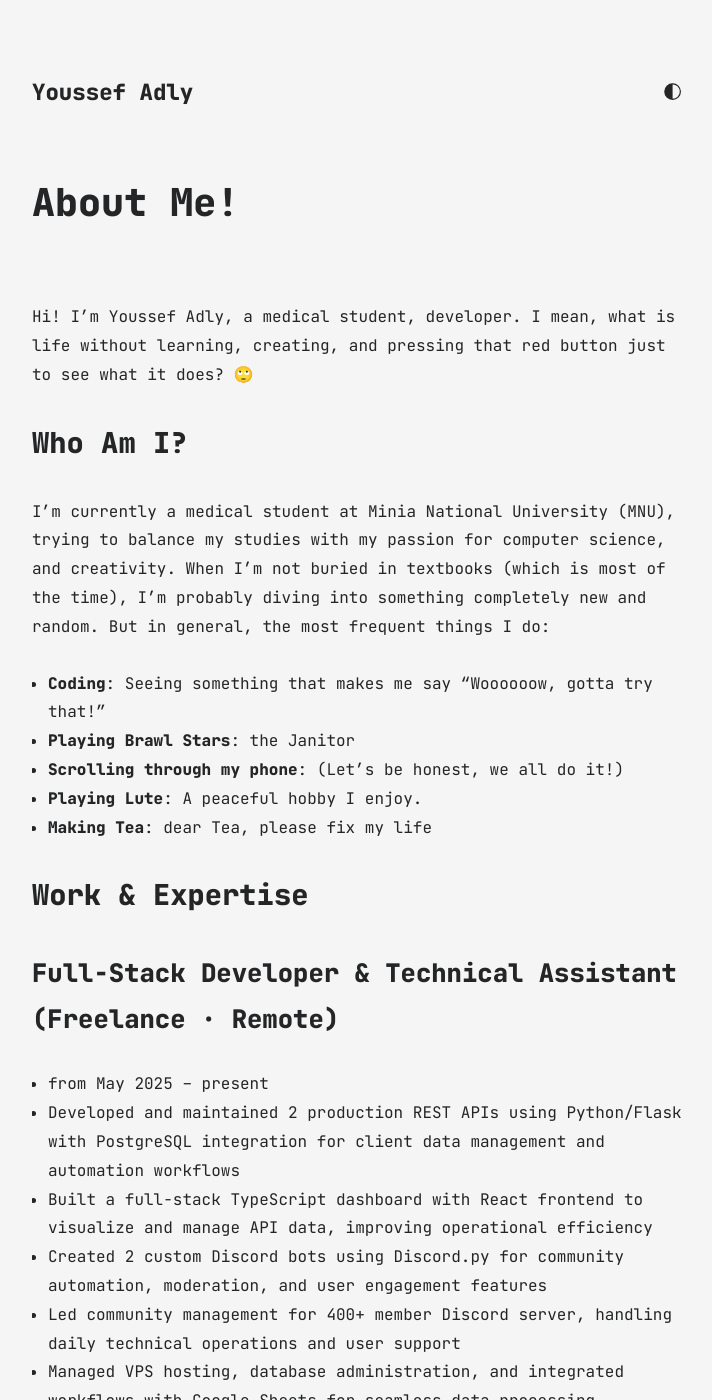
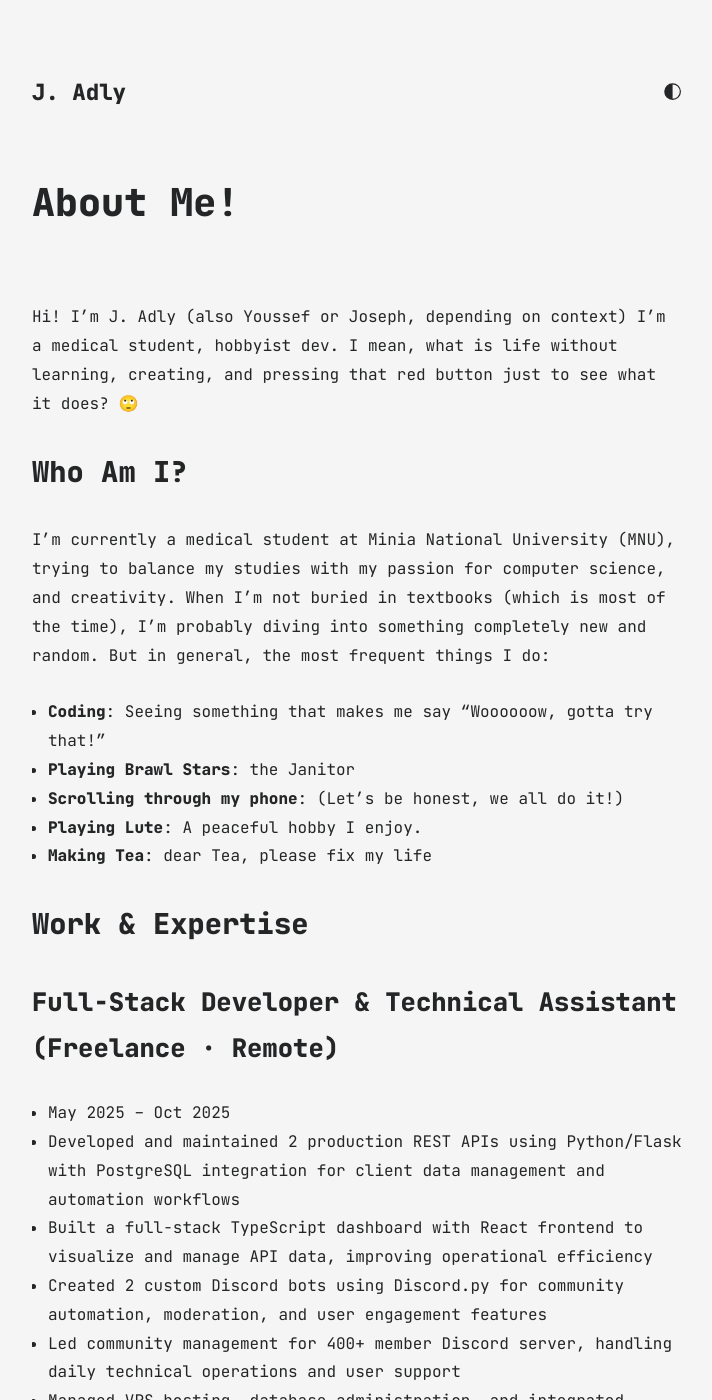
Before and after one commit to youssefadly237/youssefadly237.github.io, a Jekyll site: the page built from all_collections/_items/ME.md, in a window 1280 px wide and 1400 px high. Shown: the whole window, without its empty margins (283-995 px from the left). Built offline with Jekyll 4.4.1, drawn with Linux system fonts in a browser that asks for light colours; some of the changed text lies outside the part shown.

Commit message:
update the projects; change my name from Youssef to J.; fix markdown linting;

```diff
--- a/_config.yml
+++ b/_config.yml
@@ -1,9 +1,9 @@
-title: Youssef Adly
+title: J. Adly
 markdown: kramdown
 
 # for atom feed
 author:
-  name: Youssef Adly
+  name: J. Adly
   email: youssefadly237@gmail.com
 
 log_level: info
--- a/_includes/head.html
+++ b/_includes/head.html
@@ -12,12 +12,12 @@
     name="keywords"
     content="STEM, Youssef Adly, personal blog, coding, medicine, medical student, tech enthusiast, web development, hobbyist developer, programming"
   />
-  <meta name="author" content="Youssef Adly" />
+  <meta name="author" content="J. Adly" />
 
   <!-- Open Graph Meta Tags (for social sharing) -->
   <meta
     property="og:title"
-    content="Youssef Adly | Medical Student, STEM Enthusiast, Hobbyist Developer"
+    content="J. Adly | Medical Student, STEM Enthusiast, Hobbyist Developer"
   />
   <meta
     property="og:description"
@@ -35,7 +35,7 @@
   <meta name="twitter:site" content="@youssefadly237" />
   <meta
     name="twitter:title"
-    content="Youssef Adly | Medical Student, STEM Enthusiast, Hobbyist Developer"
+    content="Medicine Student, MNU ‘29 | HS Student, Assiut STEM School ‘24 | MSSS SCORP PSD GA | Coding hobbyist and part time dev | Kantian | ⲣⲉⲙⲛ̀ⲭⲏⲙⲓ"
   />
   <meta
     name="twitter:description"
@@ -91,7 +91,7 @@
     if (currentTheme) {
       document.documentElement.setAttribute(
         "data-theme",
-        localStorage.getItem("theme")
+        localStorage.getItem("theme"),
       );
     }
   </script>
--- a/all_collections/_items/ME.md
+++ b/all_collections/_items/ME.md
@@ -3,11 +3,17 @@
 title: About Me!
 ---
 
-Hi! I'm Youssef Adly, a medical student, developer. I mean, what is life without learning, creating, and pressing that red button just to see what it does? 🙄
+Hi! I'm J. Adly (also Youssef or Joseph, depending on context)
+I'm a medical student, hobbyist dev. I mean, what is life without learning,
+creating, and pressing that red button just to see what it does? 🙄
 
 ## Who Am I?
 
-I'm currently a medical student at Minia National University (MNU), trying to balance my studies with my passion for computer science, and creativity. When I'm not buried in textbooks (which is most of the time), I'm probably diving into something completely new and random. But in general, the most frequent things I do:
+I'm currently a medical student at Minia National University (MNU), trying to
+balance my studies with my passion for computer science, and creativity.
+When I'm not buried in textbooks (which is most of the time), I'm probably diving
+into something completely new and random. But in general, the most frequent
+things I do:
 
 - **Coding**: Seeing something that makes me say "Woooooow, gotta try that!"
 - **Playing Brawl Stars**: the Janitor
@@ -19,12 +25,17 @@
 
 ### Full-Stack Developer & Technical Assistant (Freelance · Remote)
 
-- from May 2025 – present
-- Developed and maintained 2 production REST APIs using Python/Flask with PostgreSQL integration for client data management and automation workflows
-- Built a full-stack TypeScript dashboard with React frontend to visualize and manage API data, improving operational efficiency
-- Created 2 custom Discord bots using Discord.py for community automation, moderation, and user engagement features
-- Led community management for 400+ member Discord server, handling daily technical operations and user support
-- Managed VPS hosting, database administration, and integrated workflows with Google Sheets for seamless data processing
+- May 2025 – Oct 2025
+- Developed and maintained 2 production REST APIs using Python/Flask with
+  PostgreSQL integration for client data management and automation workflows
+- Built a full-stack TypeScript dashboard with React frontend to visualize and
+  manage API data, improving operational efficiency
+- Created 2 custom Discord bots using Discord.py for community automation,
+  moderation, and user engagement features
+- Led community management for 400+ member Discord server, handling daily
+  technical operations and user support
+- Managed VPS hosting, database administration, and integrated workflows with
+  Google Sheets for seamless data processing
 
 ## Education
 
```
Also changed, not shown: other parts of all_collections/_items/ME.md (+8 -6 lines), _data/author.yml (+3 -6 lines), all_collections/_items/Projects.md (+24 -4 lines), all_collections/_posts/#2025-02-11-mindmaps.md (deleted, +0 -8 lines), README.md.
